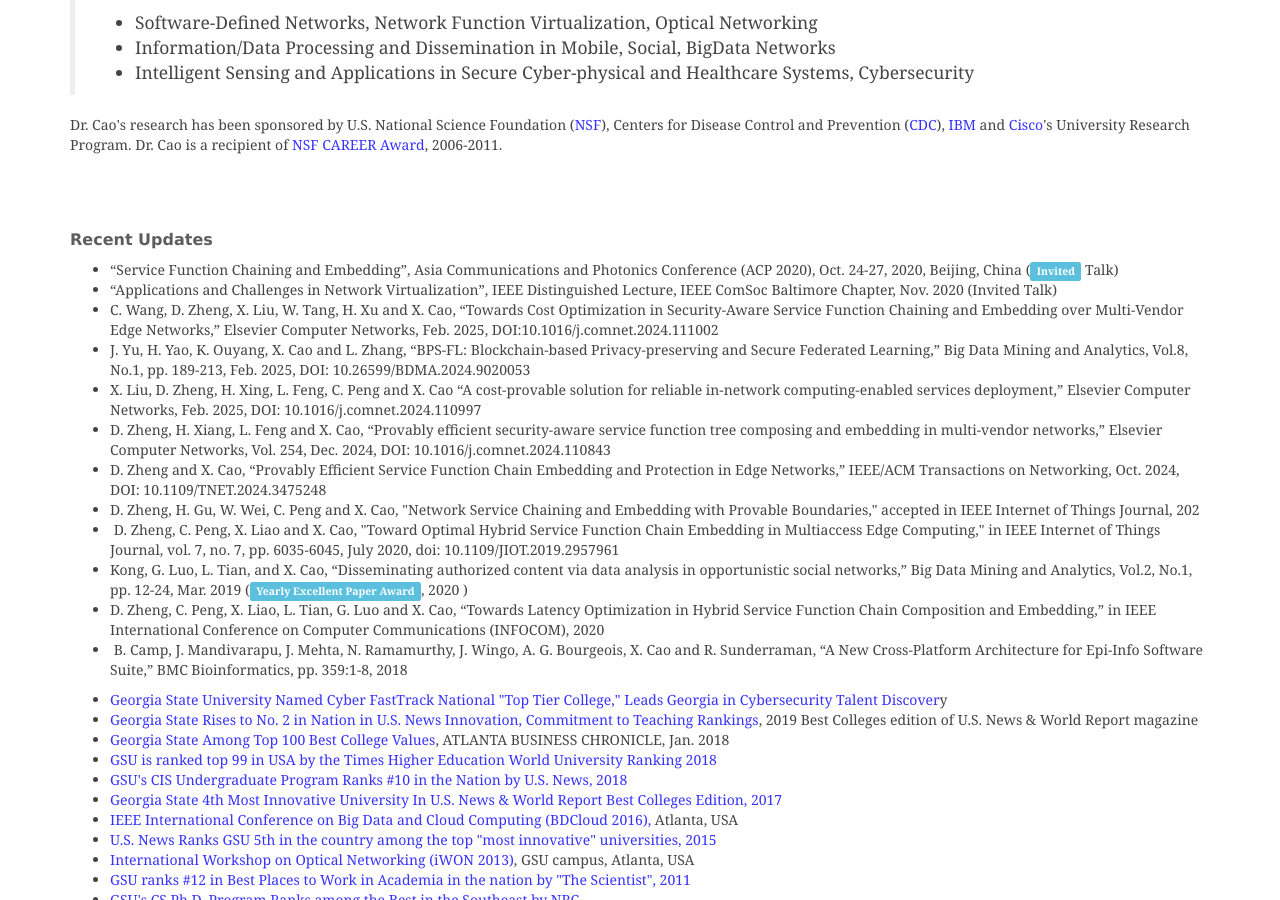
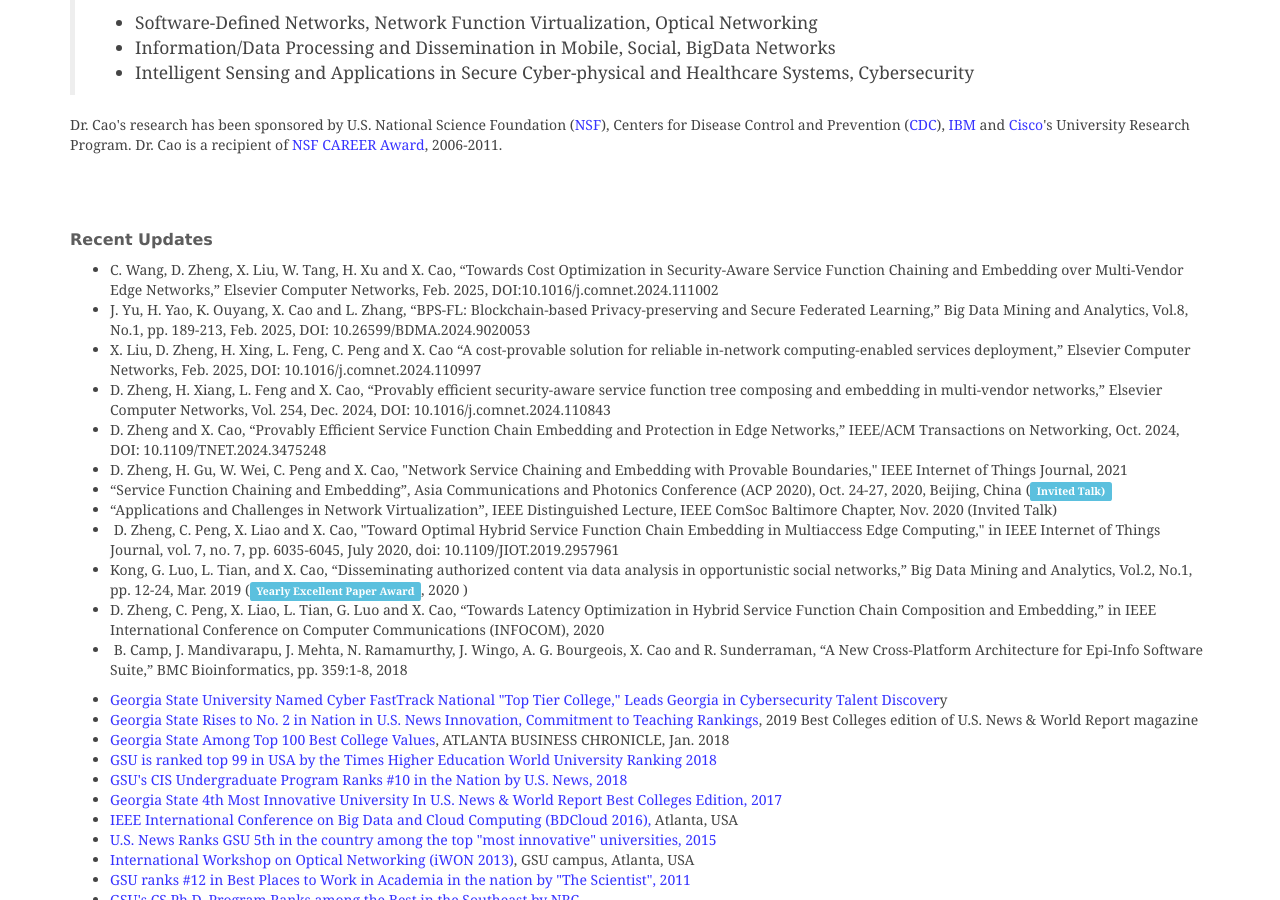
Before and after one commit to xiaojuncao/xiaojuncao, a Jekyll site: the page built from index.html, in a window 1280 px wide and 900 px high, scrolled down 596 px. Built offline with Jekyll 4.4.1, drawn with Linux system fonts in a browser that asks for light colours; some web fonts are replaced.

Commit message:
Add files via upload

```diff
--- a/index.html
+++ b/index.html
@@ -66,18 +66,19 @@ title: Home
       <div class="container">
       <h3>Recent Updates</h3>
       <ul>
-		<li> “Service Function Chaining and Embedding”, Asia Communications and Photonics Conference (ACP 2020), Oct. 24-27, 2020, Beijing, China (<span class="label label-info">Invited</span> Talk)</li>
-        <li>“Applications and Challenges in Network Virtualization”, IEEE Distinguished Lecture, IEEE ComSoc Baltimore Chapter, Nov. 2020 (Invited Talk)</li>
+
         <li>C. Wang, D. Zheng, X. Liu, W. Tang, H. Xu and X. Cao, “Towards Cost Optimization in Security-Aware Service Function Chaining and Embedding over Multi-Vendor Edge Networks,” Elsevier Computer Networks, Feb. 2025, DOI:10.1016/j.comnet.2024.111002&nbsp;</li>
         <li>J. Yu, H. Yao, K. Ouyang, X. Cao and L. Zhang, “BPS-FL: Blockchain-based Privacy-preserving and Secure Federated Learning,” Big Data Mining and Analytics, Vol.8, No.1, pp. 189-213, Feb. 2025, DOI: 10.26599/BDMA.2024.9020053&nbsp;</li>
         <li>X. Liu, D. Zheng, H. Xing, L. Feng, C. Peng and X. Cao “A cost-provable solution for reliable in-network computing-enabled services deployment,” Elsevier Computer Networks, Feb. 2025, DOI: 10.1016/j.comnet.2024.110997&nbsp;</li>
         <li>D. Zheng, H. Xiang, L. Feng and X. Cao, “Provably efficient security-aware service function tree composing and embedding in multi-vendor networks,” Elsevier Computer Networks, Vol. 254, Dec. 2024, DOI: 10.1016/j.comnet.2024.110843&nbsp;</li>
         <li>D. Zheng and X. Cao, “Provably Efficient Service Function Chain Embedding and Protection in Edge Networks,” IEEE/ACM Transactions on Networking, Oct. 2024, DOI: 10.1109/TNET.2024.3475248&nbsp;</li>
-        <li>D. Zheng, H. Gu, W. Wei, C. Peng and X. Cao, "Network Service Chaining and Embedding with Provable Boundaries," accepted in IEEE Internet of Things Journal, 202</li>
+        <li>D. Zheng, H. Gu, W. Wei, C. Peng and X. Cao, "Network Service Chaining and Embedding with Provable Boundaries," IEEE Internet of Things Journal, 2021</li>
+        <li>“Service Function Chaining and Embedding”, Asia Communications and Photonics Conference (ACP 2020), Oct. 24-27, 2020, Beijing, China (<span class="label label-info">Invited Talk)</li>
+        <li>“Applications and Challenges in Network Virtualization”, IEEE Distinguished Lecture, IEEE ComSoc Baltimore Chapter, Nov. 2020 (Invited Talk)</li>
         <li>&nbsp;D. Zheng, C. Peng, X. Liao and X. Cao, "Toward Optimal Hybrid Service Function Chain Embedding in Multiaccess Edge Computing," in IEEE Internet of Things Journal, vol. 7, no. 7, pp. 6035-6045, July 2020, doi: 10.1109/JIOT.2019.2957961&nbsp;</li>
         <li>Kong, G. Luo, L. Tian, and X. Cao, “Disseminating authorized content via data analysis in opportunistic social networks,” Big Data Mining and Analytics, Vol.2, No.1, pp. 12-24, Mar. 2019 (<span class="label label-info">Yearly Excellent Paper Award</span>, 2020 )&nbsp;</li>
         <li>D. Zheng, C. Peng, X. Liao, L. Tian, G. Luo and X. Cao, “Towards Latency Optimization in Hybrid Service Function Chain Composition and Embedding,” in IEEE International Conference on Computer Communications (INFOCOM), 2020&nbsp;</li>
-		<li>&nbsp;B. Camp, J. Mandivarapu, J. Mehta, N. Ramamurthy, J. Wingo, A. G. Bourgeois, X. Cao and R. Sunderraman, “A New Cross-Platform Architecture for Epi-Info Software Suite,” BMC Bioinformatics, pp. 359:1-8, 2018&nbsp;
+		    <li>&nbsp;B. Camp, J. Mandivarapu, J. Mehta, N. Ramamurthy, J. Wingo, A. G. Bourgeois, X. Cao and R. Sunderraman, “A New Cross-Platform Architecture for Epi-Info Software Suite,” BMC Bioinformatics, pp. 359:1-8, 2018&nbsp;</li>
 
       </ul>
 	   <ul>
```
